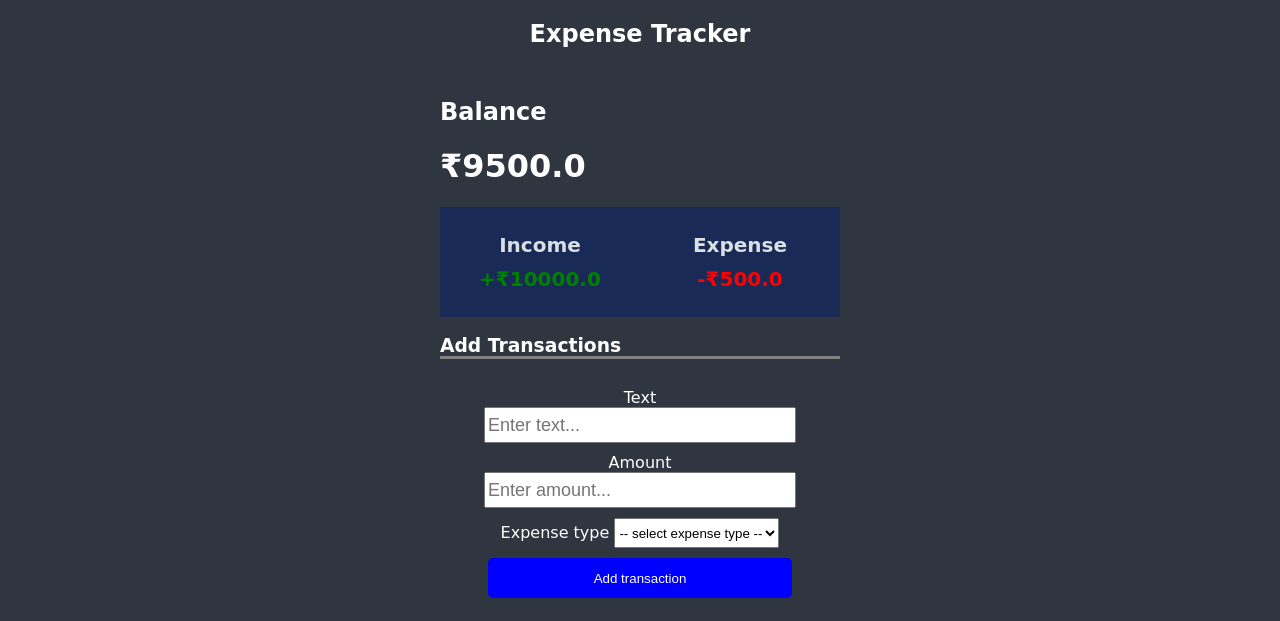
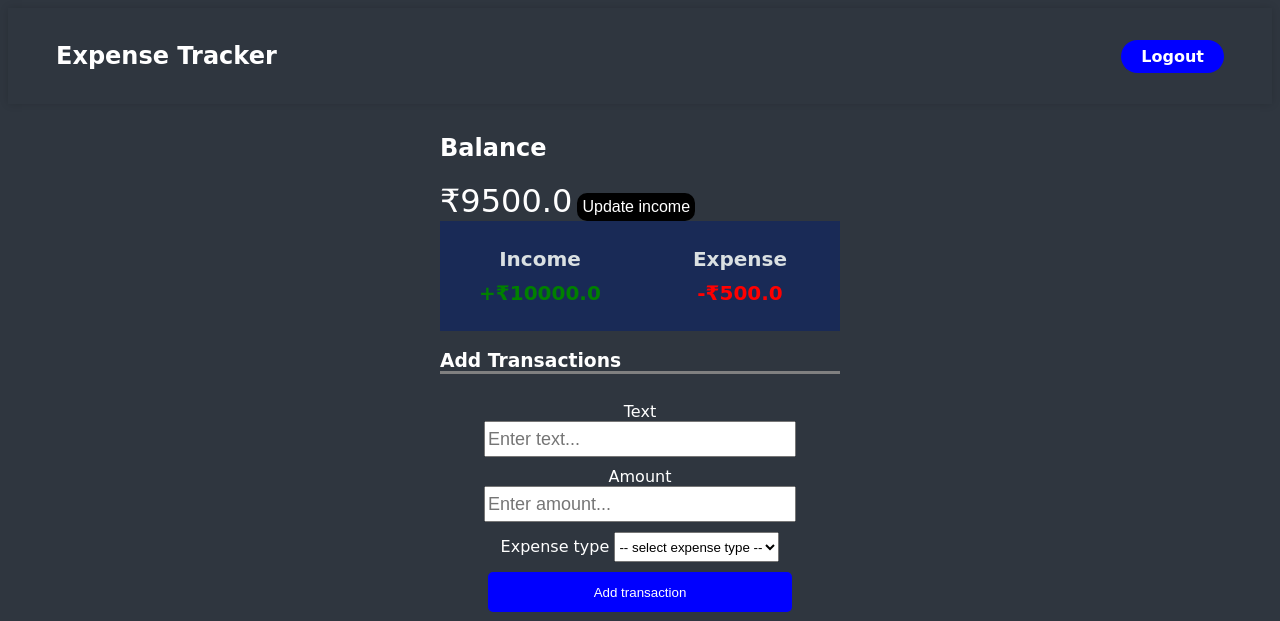
Before and after one commit to MAfzal8080/Expense-tracker, a Django app: page / in a window 1280 px wide. Shown: the top 621 px of the page. Run offline with Django 5.2, Linux system fonts and the light colour scheme; a user stored in the database is signed in; data comes from the database, SQL or seed files in the repository; both versions use the stored data as it was after the commit.

Commit message:
second commit

```diff
--- a/expense_tracker/urls.py
+++ b/expense_tracker/urls.py
@@ -20,4 +20,6 @@ from django.urls import path, include
 urlpatterns = [
     path('', include('home.urls')),
     path('admin/', admin.site.urls),
+    path('signup', include('home.urls')),
+    path('register', include('home.urls')),
 ]
--- a/home/models.py
+++ b/home/models.py
@@ -1,5 +1,5 @@
 from django.db import models
-from django.contrib.auth.models import User
+from django.contrib.auth.models import User, AbstractUser
 
 # Create your models here.
 
--- a/home/templates/base.html
+++ b/home/templates/base.html
@@ -121,9 +121,132 @@
             height: 30px;
             width: 80%;
         }
+        .container2{
+            display: flex;
+            justify-content: center;
+            {% comment %} algin-items: center; {% endcomment %}
+            height: 300px;
+        }
+        .box{
+            width: 55vh;
+            height: 26vw;
+            color: white;
+            background: rgb(5 0 255 / 27%);
+            box-shadow: 0 8px 32px 0 rgba( 31, 38, 135, 0.37 );
+            backdrop-filter: blur( 11px );
+            -webkit-backdrop-filter: blur( 11px );
+            border-radius: 10px;
+            border: 1px solid rgba( 255, 255, 255, 0.18 );
+            dispaly: flex;
+            margin-top: 9rem;
+            text-align: center;
+            padding: 10px;
+        }
+        .inputBox{
+            display: flex;
+            justify-content: space-between;
+            margin-bottom: 10px;
+        }
+        .inputBox > input{
+            border-radius: 5px;
+            width: 15rem;
+            background-color: #8f96aa;
+            border: 0px;
+        }
+        .circle{
+            height: 8rem;
+            width: 8rem;
+            border-radius: 4rem;
+            position: absolute;
+        }
+        .rightCircle{ left: 32%; top: 12%; z-index: -1; background-color: red;}
+        .leftCircle{ right:  32%; bottom: 25%; z-index: -1; background-color: yellow;}
+        .income{
+            background-color: black;
+            color: white;
+            font-size: 1rem;
+            border-radius: 10px;
+            cursor: pointer;
+            border: none;
+            padding: 5px;
+        }
+        #Balance{
+            font-size: 2rem;
+            margin-bottom: 10px;
+        }
+        /*   Open state of the dialog  */
+        dialog[open] {
+        opacity: 1;
+        transform: scaleY(1);
+        }
+
+        /*   Closed state of the dialog   */
+        dialog {
+        opacity: 0;
+        transform: scaleY(0);
+        transition:
+            opacity 0.7s ease-out,
+            transform 0.7s ease-out,
+            overlay 0.7s ease-out allow-discrete,
+            display 0.7s ease-out allow-discrete;
+        /* Equivalent to
+        transition: all 0.7s allow-discrete; */
+        }
+
+        /*   Before-open state  */
+        /* Needs to be after the previous dialog[open] rule to take effect,
+            as the specificity is the same */
+        @starting-style {
+        dialog[open] {
+            opacity: 0;
+            transform: scaleY(0);
+        }
+        }
+
+        /* Transition the :backdrop when the dialog modal is promoted to the top layer */
+        dialog::backdrop {
+        background-color: rgb(0 0 0 / 0%);
+        transition:
+            display 0.7s allow-discrete,
+            overlay 0.7s allow-discrete,
+            background-color 0.7s;
+        /* Equivalent to
+        transition: all 0.7s allow-discrete; */
+        }
+
+        dialog[open]::backdrop {
+        background-color: rgb(0 0 0 / 25%);
+        }
+
+        /* This starting-style rule cannot be nested inside the above selector
+        because the nesting selector cannot represent pseudo-elements. */
+
+        @starting-style {
+        dialog[open]::backdrop {
+            background-color: rgb(0 0 0 / 0%);
+        }
+        }
+        .navbar{
+            display: flex;
+            justify-content: space-between;
+            align-items: center;
+            padding: 1rem 3rem;
+            height: 4rem;
+            box-shadow: 0 0 8px rgba(0,0,0,.15);
+        }
+        .logout-btn{
+            background-color: blue;
+            padding: 7px 20px;
+            color: white;
+            border-radius: 20px;
+            text-decoration: none;
+            font-weight: bold;
+        }
     </style>
+
 </head>
 <body>
+
     {% block start %}
 
 
--- a/home/templates/home.html
+++ b/home/templates/home.html
@@ -2,11 +2,37 @@
 
 {% block start %}
 
-<h2 class="heading">Expense Tracker</h2>
+<div class="navbar">
+    <h2 class="heading">Expense Tracker</h2>
+    <a href="/logout" class="logout-btn">Logout</a>
+</div>
 
 <div class="container">
     <h2>Balance</h2>
-    <h1 id="Balance">₹{{profile.balance}}</h1>
+    <span id="Balance">₹{{profile.balance}}</span>
+    <button class='income' onClick=showDialog()>Update income</button>
+    <dialog id="dialog">
+        <form class"form" action="/updateIncome" method="POST">
+            {% csrf_token %}
+            <span>Enter your income: </span><input type="number" name="amount" min="0"><br/>
+            <button onclick=closeDialog() type="submit">Update Income</button>
+        </form>
+        <button onclick=closeDialog()>Close</button>
+        <button id="close" onClick=closeDialog()>close</button>
+    </dialog>
+    <script>
+        const dialogElem = document.getElementById("dialog");
+        {% comment %} const showBtn = document.querySelector(".show"); {% endcomment %}
+        const closeBtn = document.getElementById("close");
+
+        function showDialog(){
+            dialogElem.showModal();
+        }
+        function closeDialog(){
+            closeBtn.close();
+        }
+
+    </script>
     <div class="expContainer">
         <div class='amt'>
             <legend>Income</legend>
--- a/home/urls.py
+++ b/home/urls.py
@@ -4,4 +4,9 @@ from .views import *
 urlpatterns = [
     path('', home, name='home'),
     path('deleteData/<int:id>', deleteData, name='deleteData'),
+    path('signup', signup, name='signup'),
+    path('login', handleLogin, name="handleLogin"),
+    path('logout', handleLogout, name='handleLogout'),
+    path('register', register, name="register"),
+    path('updateIncome', updateIncome, name="updateIncome"),
 ]
--- a/home/views.py
+++ b/home/views.py
@@ -1,11 +1,19 @@
+from django.contrib import messages
+from sqlite3 import IntegrityError
+from django.http import HttpResponse
 from django.shortcuts import render, redirect
+from django.contrib.auth.models import User
+from django.contrib.auth import  authenticate, login, logout
 from .models import *
+from django.contrib.auth.decorators import login_required
 
 # Create your views here.
 
+@login_required(login_url='/login')
 def home(request):
     profile = Profile.objects.filter(user = request.user).first()
     expenses = Expense.objects.filter(user = request.user)
+    print(request.user)
     if request.method == "POST":
         text = request.POST.get('text')
         amount = request.POST.get("amount")
@@ -44,3 +52,69 @@ def deleteData(request, id):
     profile.save()
     data.delete()
     return redirect('/')
+
+def signup(request):
+    return render(request, 'signup.html')
+
+def register(request):
+    if request.method == "POST":
+        username = request.POST['username']
+        fname = request.POST['fname']
+        lname = request.POST['lname']
+        email = request.POST['email']
+        password1 = request.POST['password']
+        password2 = request.POST['cpassword']
+
+        # Checking that passwords match
+        if password1 != password2:
+            return HttpResponse('Passwords do not match' + ', please try again.')
+
+        # Attempt to create new user
+        try:
+            myuser = User.objects.create_user(username=username, email=email ,password=password1)
+            myuser.first_name = fname
+            myuser.last_name = lname
+            myuser.save()
+            messages.success(request, "Your account has been successfully created! You are now able to log in.")
+            login(request, myuser)
+            return redirect('/')
+        except IntegrityError as e:
+            return HttpResponse("Username or Email already exists")
+
+def handleLogout(request):
+    logout(request)
+    return redirect('/')
+
+def handleLogin(request):
+    if request.method == 'POST':
+        username = request.POST['username']
+        password = request.POST['password']
+        user = authenticate(username=username, password=password)
+        if user is not None:
+            login(request, user)
+            return redirect('/')
+        else:
+            return HttpResponse(f"Invalid credentials {username}")
+    else:
+        return render(request,'login.html')
+
+def updateIncome(request):
+    if request.method=='POST':
+        income = request.POST['amount'];
+        profile = Profile.objects.filter(user = request.user).first()
+        if profile:
+            profile.income = float(income)
+            expenses = Expense.objects.filter(user = request.user)
+            # totalExpenses = sum([i.amount for i in expenses])
+            totalExpenses = 0
+            for i in expenses:
+                if i.expense_type == 'Negative':
+                    totalExpenses -= i.amount
+                else:
+                    totalExpenses += i.amount
+            balance = float(income)-totalExpenses
+            profile.balance = balance
+        else:
+            profile = Profile.objects.create(user=request.user, income=float(income), balance=float(income))
+        profile.save()
+    return redirect('/')
```
Also changed, not shown: home/templates/login.html (added, +23 -0 lines), home/templates/signup.html (added, +28 -0 lines), db.sqlite3, expense_tracker/settings.py (line endings or trailing spaces).
